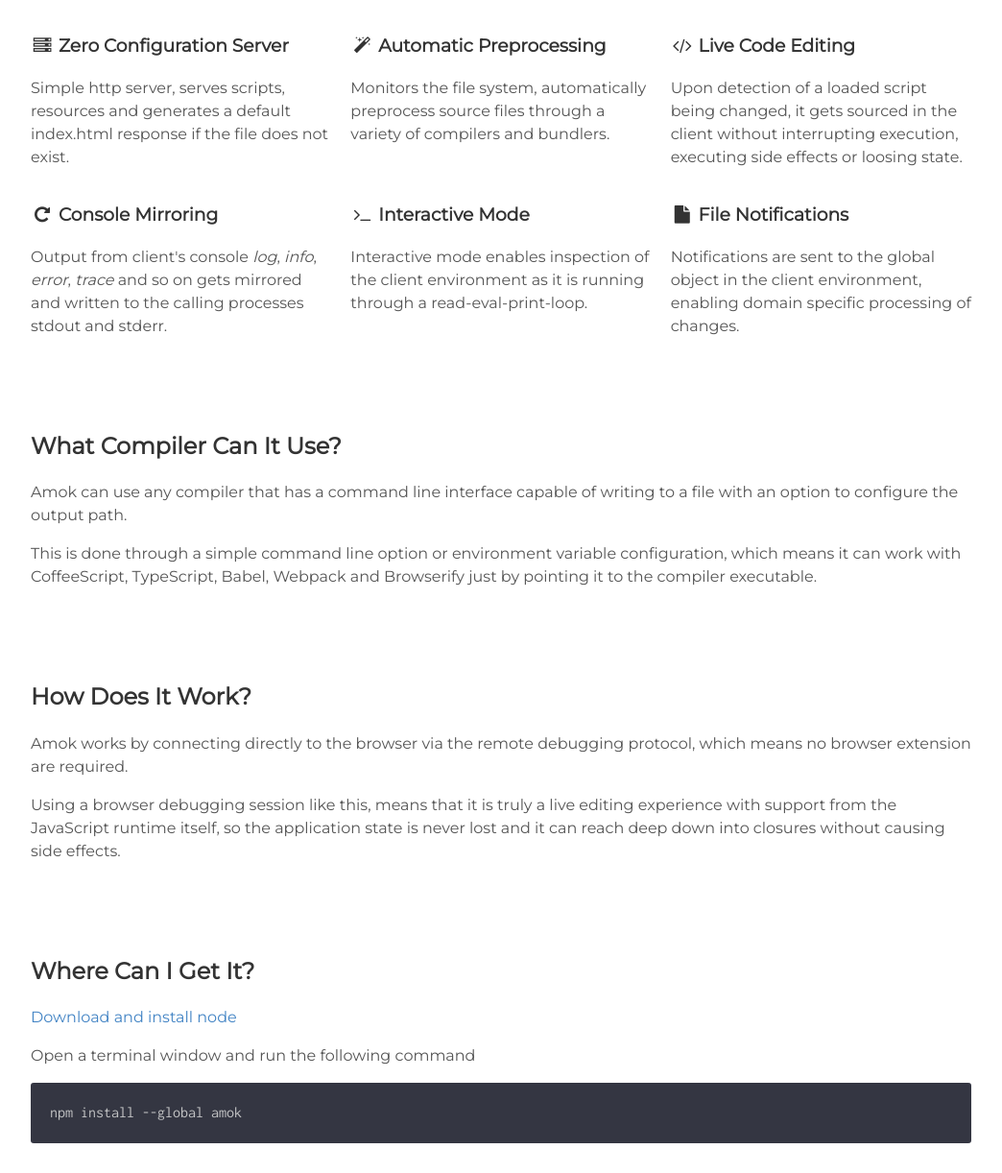
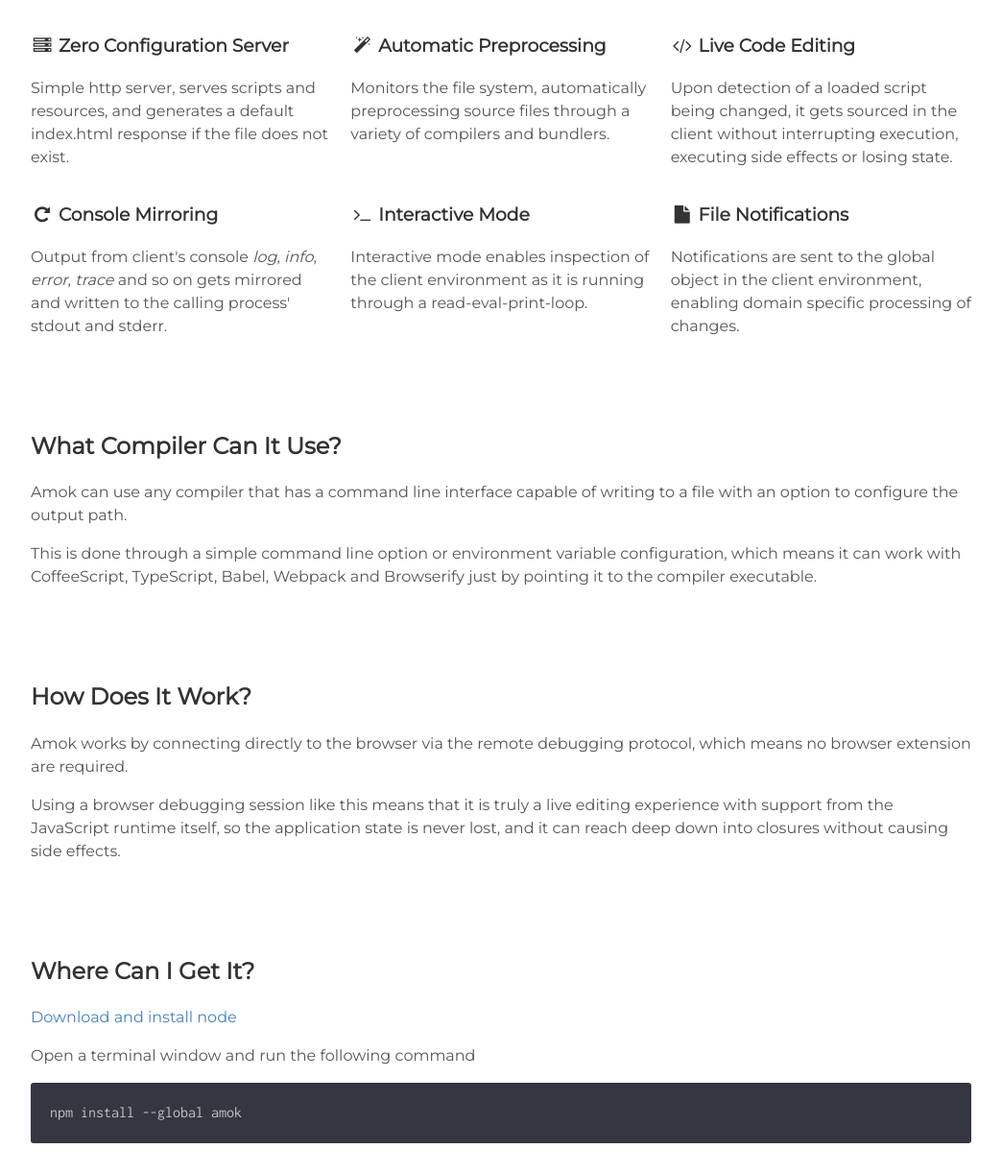
Before and after one commit to stereokai/amok, a Jekyll site: the page built from index.html, in a window 1280 px wide and 1400 px high, scrolled down 1129 px. Shown: the part 178-1400 px from the top of the window at 96% size, without its empty margins (118-1162 px from the left). Built offline with Jekyll 4.4.1, drawn with Linux system fonts in a browser that asks for light colours; nearby versions of some CDN libraries; library files that are not in the unit come from our copies; comment, search, counter and statistics services are not loaded.

Commit message:
Fix typos in index.html

```diff
--- a/index.html
+++ b/index.html
@@ -60,7 +60,7 @@
         </h3>
 
         <p>
-          Simple http server, serves scripts, resources and generates a default index.html response if the file does not exist.
+          Simple http server, serves scripts and resources, and generates a default index.html response if the file does not exist.
         </p>
       </div>
 
@@ -71,7 +71,7 @@
         </h3>
 
         <p>
-          Monitors the file system, automatically preprocess source files through a variety of compilers and bundlers.
+          Monitors the file system, automatically preprocessing source files through a variety of compilers and bundlers.
         </p>
       </div>
 
@@ -82,7 +82,7 @@
         </h3>
 
         <p>
-          Upon detection of a loaded script being changed, it gets sourced in the client without interrupting execution, executing side effects or loosing state.
+          Upon detection of a loaded script being changed, it gets sourced in the client without interrupting execution, executing side effects or losing state.
         </p>
       </div>
     </div>
@@ -95,7 +95,7 @@
         </h3>
 
         <p>
-          Output from client's console <em>log</em>, <em>info</em>, <em>error</em>, <em>trace</em> and so on gets mirrored and written to the calling processes stdout and stderr.
+          Output from client's console <em>log</em>, <em>info</em>, <em>error</em>, <em>trace</em> and so on gets mirrored and written to the calling process' stdout and stderr.
         </p>
       </div>
 
@@ -141,7 +141,7 @@
         <h2>How Does It Work?</h2>
           <p>Amok works by connecting directly to the browser via the remote debugging protocol, which means no browser extension are required.</p>
 
-          <p>Using a browser debugging session like this, means that it is truly a live editing experience with support from the JavaScript runtime itself, so the application state is never lost and it can reach deep down into closures without causing side effects.</p>
+          <p>Using a browser debugging session like this means that it is truly a live editing experience with support from the JavaScript runtime itself, so the application state is never lost, and it can reach deep down into closures without causing side effects.</p>
       </div>
     </div>
   </div>
```
